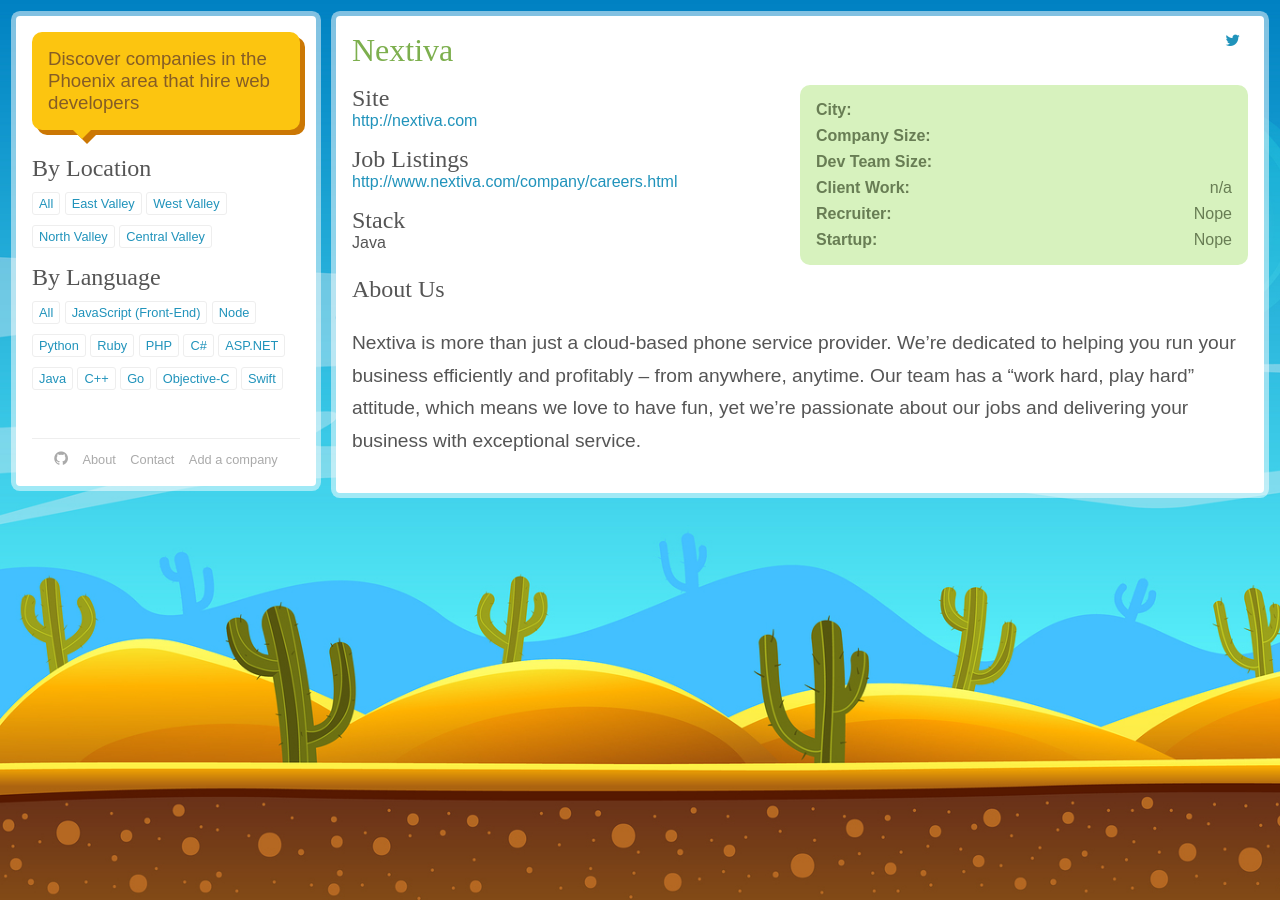
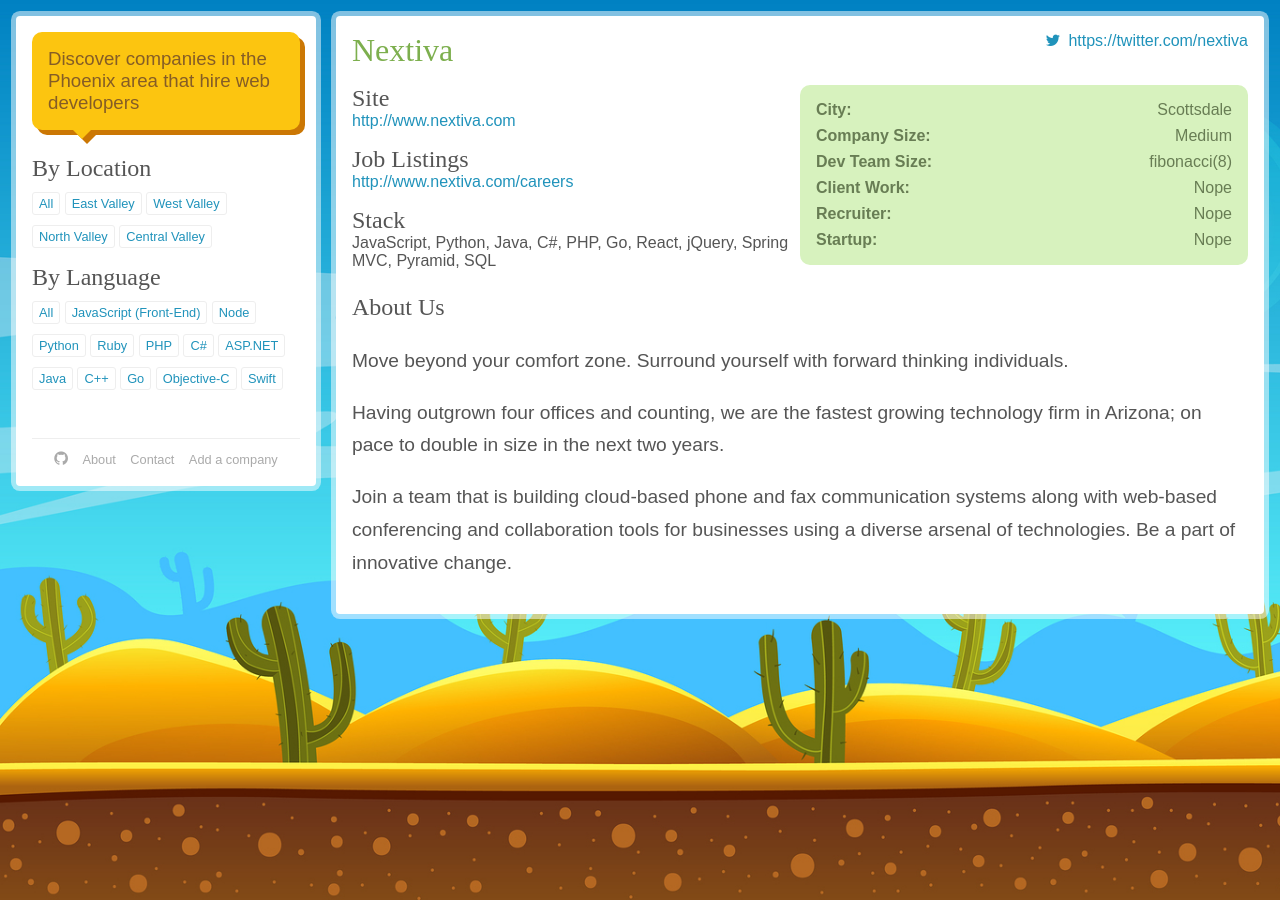
Before and after one commit to bradwestfall/webdevphoenix, a Jekyll site: the page built from companies/nextiva.md, in a window 1280 px wide. Built offline with Jekyll 4.4.1, drawn with Linux system fonts in a browser that asks for light colours; nearby versions of some CDN libraries; some web fonts are replaced.

Commit message:
updated Nextiva's profile

```diff
--- a/companies/nextiva.md
+++ b/companies/nextiva.md
@@ -1,17 +1,25 @@
 ---
-tag: company
 layout: company_profile
 company: Nextiva
 overview: Simplifying Business Communication
-lat: 33.5115131
-lng: -111.8938315
-stack: [Java]
-region: [East, North]
-client_worl: false
+company_size: Medium
+dev_team_size: fibonacci(8)
+stack: [JavaScript, Python, Java, C#, PHP, Go, React, jQuery, Spring MVC, Pyramid, SQL]
+region: [South East]
+city: [Scottsdale]
+lat: 33.5100504
+lng: -111.8911213
+client_work: false
 recruiter: false
 startup: false
-website: http://nextiva.com
-job_listings: http://www.nextiva.com/company/careers.html
+website: http://www.nextiva.com
+job_listings: http://www.nextiva.com/careers
+twitter: https://twitter.com/nextiva
+fa: fa-cloud
 ---
 
-Nextiva is more than just a cloud-based phone service provider. We're dedicated to helping you run your business efficiently and profitably – from anywhere, anytime. Our team has a "work hard, play hard" attitude, which means we love to have fun, yet we're passionate about our jobs and delivering your business with exceptional service.
+Move beyond your comfort zone.  Surround yourself with forward thinking individuals.
+
+Having outgrown four offices and counting, we are the fastest growing technology firm in Arizona; on pace to double in size in the next two years.
+
+Join a team that is building cloud-based phone and fax communication systems along with web-based conferencing and collaboration tools for businesses using a diverse arsenal of technologies.  Be a part of innovative change.
```
